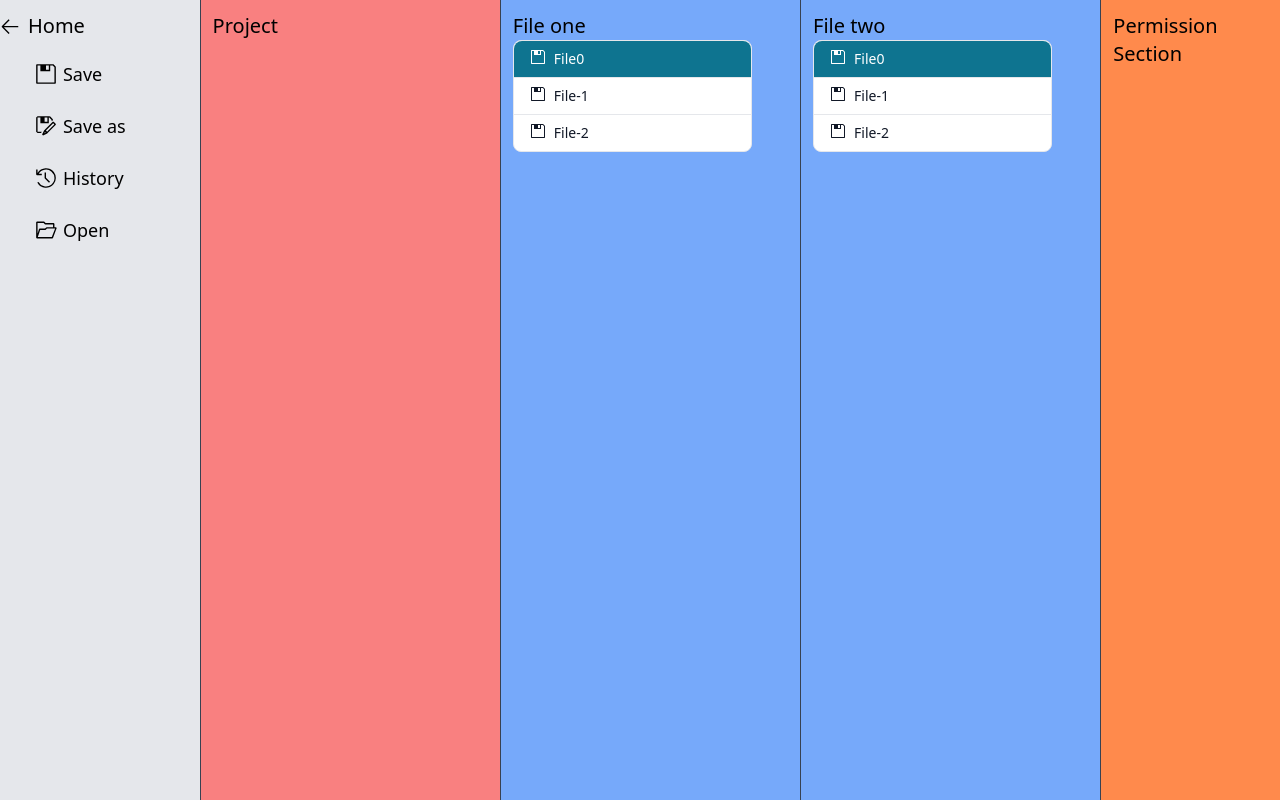
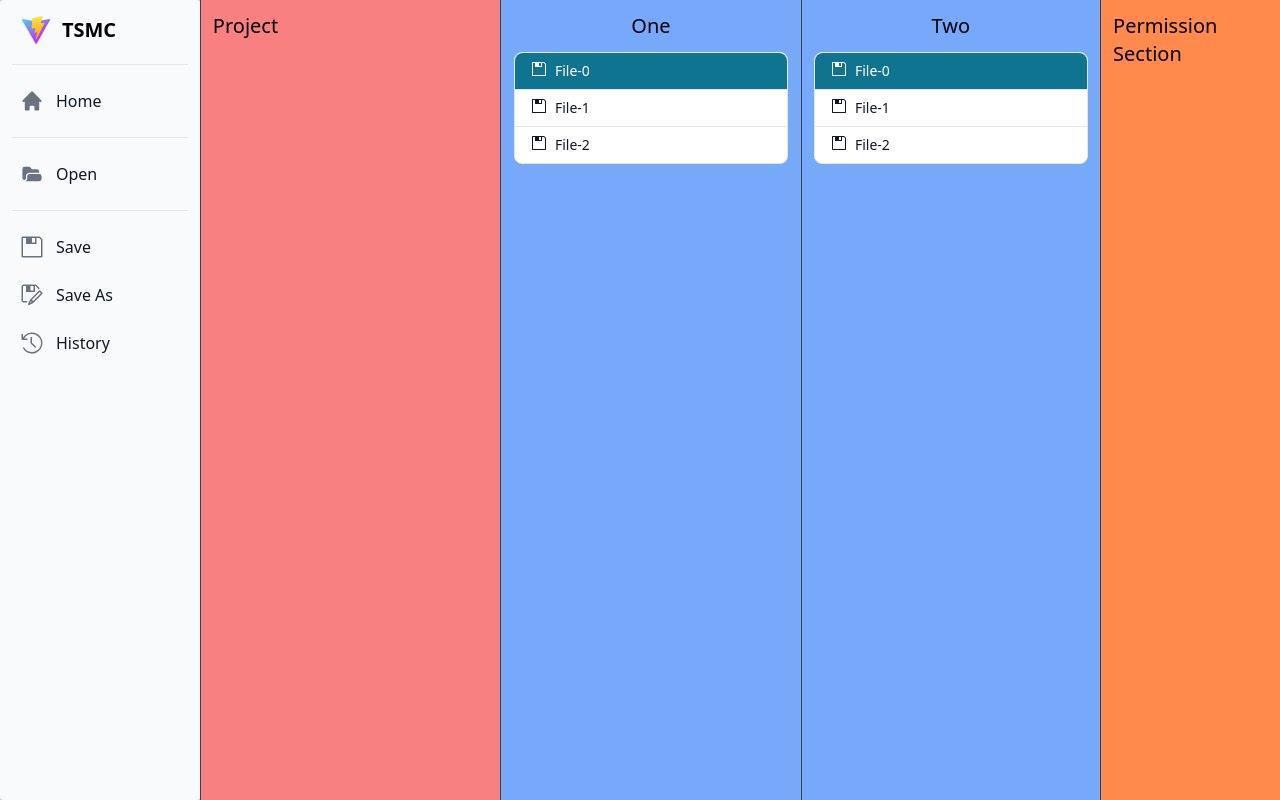
Before and after one commit to cloud-native-documentation/documentation, a React (Vite) app: page /workspace in a window 1280 px wide. Built offline with nearby package versions, Linux system fonts and the light colour scheme.

Commit message:
Flowbite sidebar on workspace

```diff
--- a/src/pages/Workspace.tsx
+++ b/src/pages/Workspace.tsx
@@ -1,66 +1,53 @@
 import React, { useState } from "react";
 
-import {
-  VscArrowLeft,
-  VscSave,
-  VscSaveAs,
-  VscHistory,
-  VscFolderOpened,
-} from "react-icons/vsc";
+import { VscSave, VscSaveAs, VscHistory } from "react-icons/vsc";
 
-import { ListGroup } from "flowbite-react";
+import { ListGroup, Sidebar } from "flowbite-react";
+import { HiHome, HiFolderOpen } from "react-icons/hi";
 
-// open, save, save as, history button
-const FunctionsSection: React.FC<{ title: string; isFile: boolean }> = (
+const SidebarSection: React.FC<{ title: string; isFile: boolean }> = (
   props
 ) => {
   const clickButton = (e: { currentTarget: { id: any } }) => {
     console.log(e.currentTarget.id, "click");
   };
 
-  const MyButton: React.FC<{ id: string; icons: any }> = (props) => {
+  const MySideItem: React.FC<{ title: string; icon: any }> = (props) => {
     return (
-      <button
-        id={props.id}
-        className="flex w-9/12 flex-row items-center justify-start space-x-2 rounded-2xl px-3 py-1 hover:bg-sky-400"
+      <Sidebar.Item
+        href="#"
+        id={props.title}
+        icon={props.icon}
         onClick={clickButton}
       >
-        {props.icons}
-        <p>{props.id}</p>
-      </button>
-    );
-  };
-
-  const FileOptions: React.FC<{ isFile: boolean }> = (props) => {
-    if (props.isFile)
-      return (
-        <div className="flex w-full flex-col items-center justify-center space-y-4 py-1 text-lg">
-          <MyButton id="Save" icons={<VscSave className="scale-125" />} />
-          <MyButton id="Save as" icons={<VscSaveAs className="scale-125" />} />
-          <MyButton id="History" icons={<VscHistory className="scale-125" />} />
-          <MyButton
-            id="Open"
-            icons={<VscFolderOpened className="scale-125" />}
-          />
-        </div>
-      );
-    return (
-      <div className="flex w-full flex-col items-center justify-center space-y-4 py-1 text-lg">
-        <MyButton id="Open" icons={<VscFolderOpened className="scale-125" />} />
-      </div>
+        {props.title}
+      </Sidebar.Item>
     );
   };
 
   return (
-    <div className="w-2/12 bg-gray-200">
-      <div className="flex w-full flex-row items-center space-x-2 py-3">
-        <button id="gohome" onClick={clickButton}>
-          <VscArrowLeft className="scale-110" />
-        </button>
-        <p>{props.title}</p>
-      </div>
-      <div className="flex flex-col items-center justify-center">
-        <FileOptions isFile={props.isFile} />
+    <div className="flex w-2/12 flex-col items-center">
+      <div className="h-full w-full bg-gray-300">
+        <Sidebar aria-label="Sidebar" className="w-full">
+          <Sidebar.Items>
+            <Sidebar.Logo href="/" img="vite.svg" imgAlt="TSMC">
+              TSMC
+            </Sidebar.Logo>
+
+            <Sidebar.ItemGroup>
+              <MySideItem title="Home" icon={HiHome} />
+            </Sidebar.ItemGroup>
+
+            <Sidebar.ItemGroup>
+              <MySideItem title="Open" icon={HiFolderOpen} />
+            </Sidebar.ItemGroup>
+            <Sidebar.ItemGroup>
+              <MySideItem title="Save" icon={VscSave} />
+              <MySideItem title="Save As" icon={VscSaveAs} />
+              <MySideItem title="History" icon={VscHistory} />
+            </Sidebar.ItemGroup>
+          </Sidebar.Items>
+        </Sidebar>
       </div>
     </div>
   );
@@ -76,13 +63,14 @@ const ProjectSection: React.FC<{}> = () => {
 
 // File structure Brower
 const FilesSection: React.FC<{ title: string }> = (props) => {
+  const FilePanel: React.FC<{ title: string }> = (props) => {
     return (
-    <div className="w-3/12 bg-blue-400 py-3 pl-3">
+      <div className="flex w-full flex-col items-center bg-blue-400 py-3">
         <p>{props.title}</p>
-      <div className="w-10/12">
+        <div className="w-11/12 py-3">
           <ListGroup>
             <ListGroup.Item active={true} icon={VscSave}>
-            File0
+              File-0
             </ListGroup.Item>
             <ListGroup.Item icon={VscSave}>File-1</ListGroup.Item>
             <ListGroup.Item icon={VscSave}>File-2</ListGroup.Item>
@@ -92,9 +80,17 @@ const FilesSection: React.FC<{ title: string }> = (props) => {
     );
   };
 
+  return (
+    <div className="m-0 flex h-full w-6/12 space-x-0 divide-x divide-gray-700 p-0">
+      <FilePanel title="One" />
+      <FilePanel title="Two" />
+    </div>
+  );
+};
+
 const PermissionSection: React.FC<{}> = (props) => {
   return (
-    <div className="flex-auto bg-orange-400 py-3 pl-3">
+    <div className="w-max flex-auto bg-orange-400 py-3 pl-3">
       <p>Permission Section</p>
     </div>
   );
@@ -104,12 +100,13 @@ const PermissionSection: React.FC<{}> = (props) => {
 const Workspace: React.FC<{}> = (props) => {
   return (
     <div className="absolute flex h-full w-full divide-x divide-gray-700 text-xl">
-      <FunctionsSection title="Home" isFile={true} />
+      {/* <FunctionsSection title="Home" isFile={true} /> */}
+      <SidebarSection title="Home" isFile={true} />
 
       <ProjectSection />
 
       <FilesSection title="File one" />
-      <FilesSection title="File two" />
+      {/* <FilesSection title="File two" /> */}
 
       <PermissionSection />
     </div>
```
Lines whose indentation alone changed are shown as unchanged.
